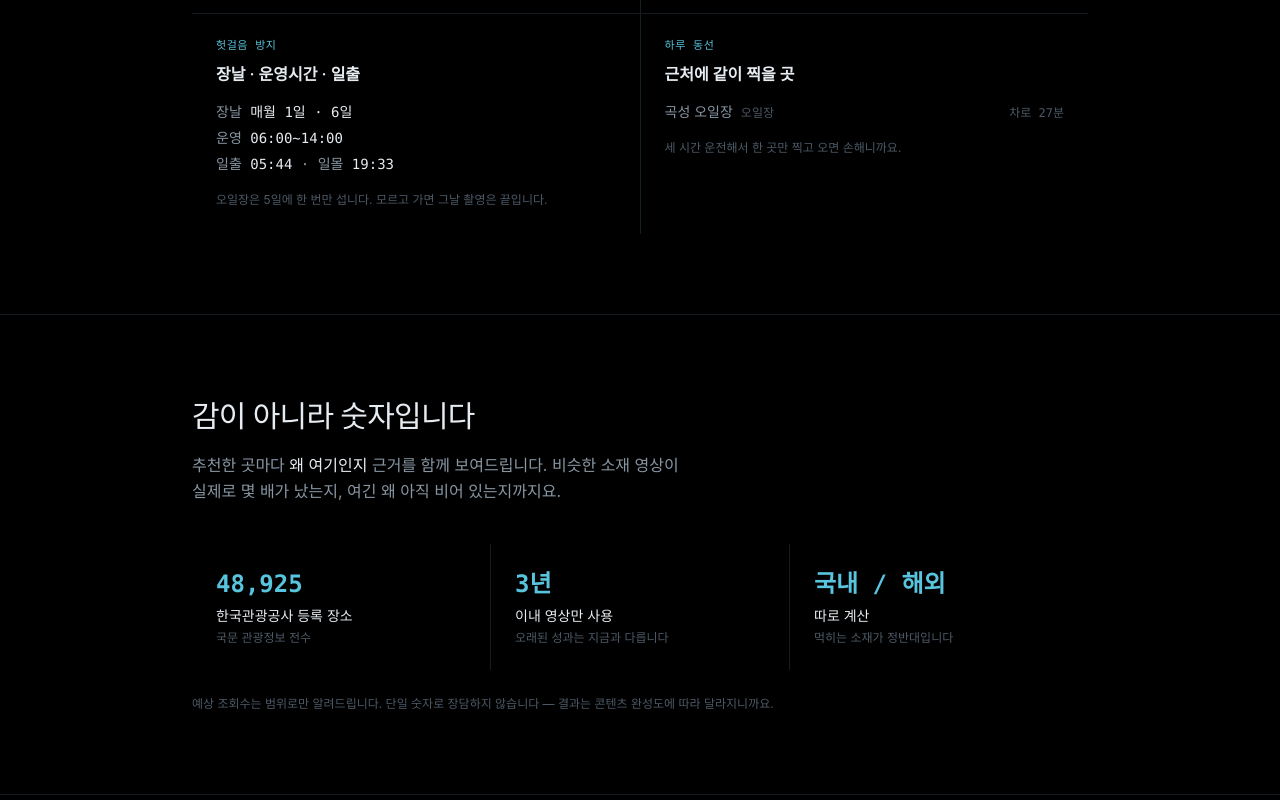
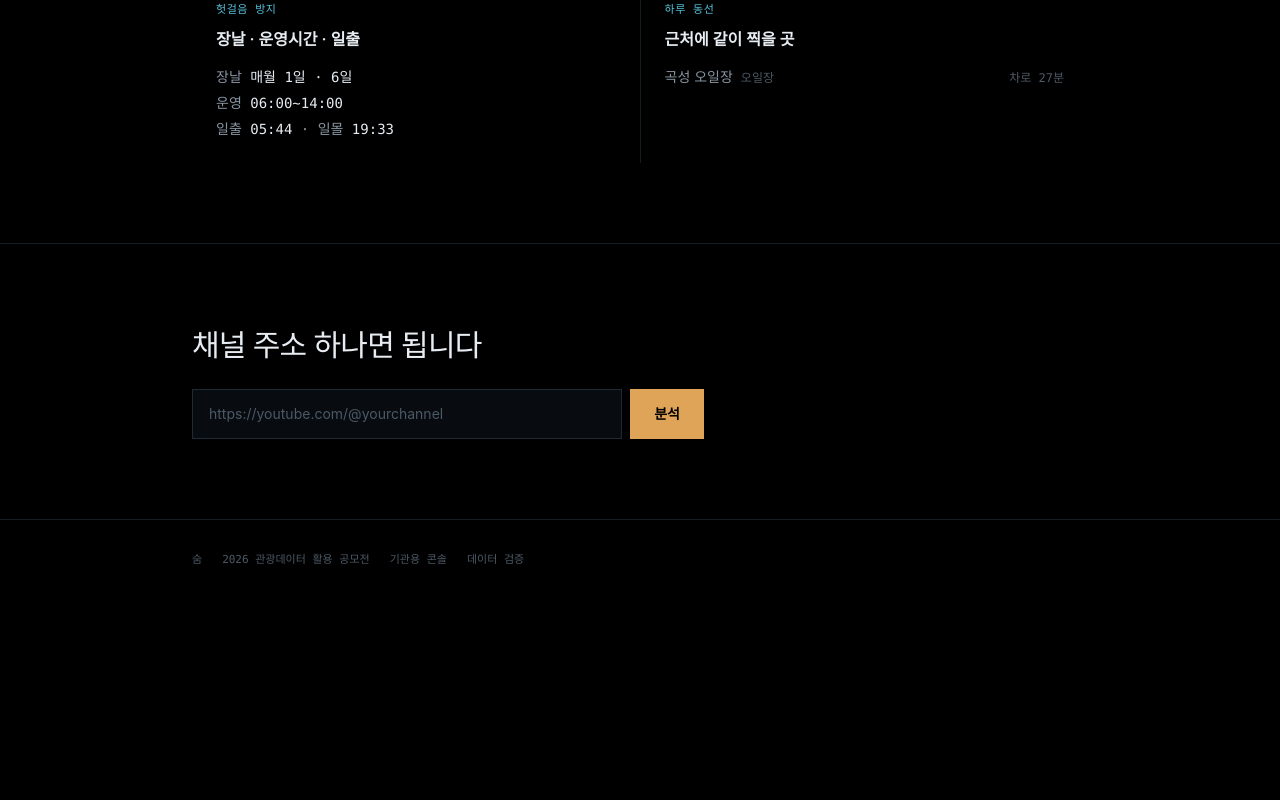
Before and after one commit to god77712-alt/soom, a Next.js app: page / in a window 1280 px wide. Shown: the part 1160-1960 px from the top of the page. After the commit the page ends 1761 px from the top, so only its background shows below. Built offline with nearby package versions, Linux system fonts and the light colour scheme.

Commit message:
빈 자리를 문장으로 채우지 않는다 - 설득 문구/추정 고지 제거

```diff
--- a/src/app/page.tsx
+++ b/src/app/page.tsx
@@ -149,9 +149,6 @@ export default async function Home() {
                     </div>
                   ))}
                 </div>
-                <p className="mt-4 text-xs leading-relaxed text-ink3">
-                  이미 많이 찍힌 곳도 함께 보여드립니다. 비교해보고 고르시라고요.
-                </p>
               </div>
             </Reveal>
 
@@ -172,9 +169,6 @@ export default async function Home() {
                     </div>
                   ))}
                 </div>
-                <p className="mt-4 text-xs leading-relaxed text-ink3">
-                  잘 된 영상들의 공통 구성에서 뽑았습니다. 지어낸 게 아닙니다.
-                </p>
               </div>
             </Reveal>
 
@@ -199,9 +193,6 @@ export default async function Home() {
                     </div>
                   </div>
                 )}
-                <p className="mt-4 text-xs leading-relaxed text-ink3">
-                  오일장은 5일에 한 번만 섭니다. 모르고 가면 그날 촬영은 끝입니다.
-                </p>
               </div>
             </Reveal>
 
@@ -224,58 +215,14 @@ export default async function Home() {
                       </span>
                     </div>
                   ))}
-                  {(!sample || sample.nearby.length === 0) && (
-                    <p className="text-sm text-ink3">반경 40km 안의 다른 소재를 함께 묶어드립니다.</p>
-                  )}
                 </div>
-                <p className="mt-4 text-xs leading-relaxed text-ink3">
-                  세 시간 운전해서 한 곳만 찍고 오면 손해니까요.
-                </p>
               </div>
             </Reveal>
           </div>
         </div>
       </section>
 
-      {/* ══ 왜 믿을 만한지 — 짧게 ══ */}
-      <section className="border-t border-hair px-6 py-20 sm:px-10">
-        <div className="mx-auto max-w-4xl">
-          <Reveal>
-            <h2 className="font-serif text-3xl leading-snug font-normal tracking-tight text-balance">
-              감이 아니라 숫자입니다
-            </h2>
-            <p className="mt-4 max-w-[50ch] leading-relaxed text-ink2">
-              추천한 곳마다 <span className="text-ink">왜 여기인지</span> 근거를 함께 보여드립니다.
-              비슷한 소재 영상이 실제로 몇 배가 났는지, 여긴 왜 아직 비어 있는지까지요.
-            </p>
-          </Reveal>
-
-          <div className="mt-10 grid gap-px bg-hair sm:grid-cols-3">
-            {[
-              ["48,925", "한국관광공사 등록 장소", "국문 관광정보 전수"],
-              ["3년", "이내 영상만 사용", "오래된 성과는 지금과 다릅니다"],
-              ["국내 / 해외", "따로 계산", "먹히는 소재가 정반대입니다"],
-            ].map(([big, mid, small], i) => (
-              <Reveal key={mid} delay={i * 80}>
-                <div className="h-full bg-ground p-6">
-                  <div className="font-mono text-2xl font-bold text-signal tnum">{big}</div>
-                  <div className="mt-1.5 text-sm text-ink">{mid}</div>
-                  <div className="mt-1 text-xs text-ink3">{small}</div>
-                </div>
-              </Reveal>
-            ))}
-          </div>
-
-          <Reveal delay={200}>
-            <p className="mt-6 text-xs leading-relaxed text-ink3">
-              예상 조회수는 범위로만 알려드립니다. 단일 숫자로 장담하지 않습니다 — 결과는 콘텐츠
-              완성도에 따라 달라지니까요.
-            </p>
-          </Reveal>
-        </div>
-      </section>
-
-      {/* ══ 마지막 입력 ══ */}
+            {/* ══ 마지막 입력 ══ */}
       <section className="border-t border-hair px-6 py-20 sm:px-10">
         <div className="mx-auto max-w-4xl">
           <Reveal>
--- a/src/app/place/[id]/page.tsx
+++ b/src/app/place/[id]/page.tsx
@@ -107,19 +107,12 @@ export default async function PlaceDetailPage({
       </section>
 
       {/*
-        무드 태그.
-        소개글이 아니라 영상·댓글에서 나온 것이라 성과 점수가 없다. 대신 근거 수를 보여준다.
-        "정 3건(댓글)" 이 "정 ★★★" 보다 정직하고 크리에이터가 스스로 판단할 수 있다.
-        영상이 없는 곳은 이 영역이 비는데, 그건 결함이 아니라 아직 아무도 안 찍었다는 뜻이다.
+        무드 키워드. 영상·댓글에서 나온 것이라 성과 점수 대신 근거 수를 갖는다.
+        ⚠️ 없으면 섹션 자체를 그리지 않는다. 빈 자리를 문장으로 채우지 말 것.
       */}
-      <section className="mt-6 border border-hair bg-panel/30 p-5">
-        <h2 className="text-sm font-medium text-ink2">
-          여기서 나온 공기
-          <span className="ml-2 text-xs font-normal text-ink3">
-            소개글이 아니라 실제 영상과 댓글에서 뽑았습니다
-          </span>
-        </h2>
-        {moodTags.length > 0 ? (
+      {moodTags.length > 0 && (
+        <section className="mt-6">
+          <h2 className="text-sm font-medium text-ink2">키워드</h2>
           <div className="mt-3 flex flex-wrap gap-2">
             {moodTags.map((m) => (
               <span
@@ -135,12 +128,8 @@ export default async function PlaceDetailPage({
               </span>
             ))}
           </div>
-        ) : (
-          <p className="mt-3 text-sm text-ink3">
-            아직 영상이 없어 이곳의 공기는 알 수 없습니다. 당신 영상이 첫 근거가 됩니다.
-          </p>
-        )}
-      </section>
+        </section>
+      )}
 
       {/* ── 찍을 수 있는 컷 ── */}
       {shots.length > 0 && (
@@ -205,9 +194,6 @@ export default async function PlaceDetailPage({
               <span className="font-semibold text-open">{evidence.own_video_count}편</span>
             </li>
           </ul>
-          <p className="mt-3 text-xs text-ink3">
-            영상이 없는 이유는 품질이 아니라 노출입니다. 등록 정보와 접근성은 이미 갖춰져 있습니다.
-          </p>
         </Step>
 
         {/* ── ④ 당신이면 이 정도 (범위 + 고지 필수) ── */}
--- a/src/app/profile/page.tsx
+++ b/src/app/profile/page.tsx
@@ -16,17 +16,12 @@ import type { Tag, TagAxis } from "@/lib/types";
 const S = getStrings("ko");
 
 /** 화면에 나가는 순서. 소재가 먼저고 시청자가 마지막이다 */
-const AXES: Array<{
-  key: Exclude<TagAxis, "time">;
-  label: string;
-  note: string;
-  accent: boolean;
-}> = [
-  { key: "subject", label: "무엇을 찍는가", note: "상위 성과 영상에서 공통 추출", accent: true },
-  { key: "mood", label: "어떤 공기를 담는가", note: "영상 내용과 댓글 반응에서", accent: false },
-  { key: "format", label: "어떤 형식인가", note: "편집·구성 패턴", accent: false },
-  { key: "persona", label: "어떻게 말하는가", note: "화자의 태도", accent: false },
-  { key: "audience", label: "누가 보는가", note: "댓글 언어·내용으로 추정", accent: false },
+const AXES: Array<{ key: Exclude<TagAxis, "time">; label: string; accent: boolean }> = [
+  { key: "subject", label: "소재", accent: true },
+  { key: "mood", label: "무드", accent: false },
+  { key: "format", label: "형식", accent: false },
+  { key: "persona", label: "화법", accent: false },
+  { key: "audience", label: "시청자", accent: false },
 ];
 
 export default async function ProfilePage({
@@ -84,26 +79,19 @@ export default async function ProfilePage({
       <h1 className="mt-4 font-serif text-4xl leading-tight font-normal tracking-tight text-balance">
         {S.s2Title}
       </h1>
-      <p className="mt-4 max-w-[48ch] text-ink2">
-        최근 {profile.analyzed_count}편 중{" "}
-        <span className="text-ink">성과가 좋았던 {profile.top_performer_count}편</span>만 골라
-        뽑았습니다. 평균이 아니라 <span className="text-open">잘 되는 것</span>을 봅니다.
+      <p className="mt-3 font-mono text-xs text-ink3">
+        최근 {profile.analyzed_count}편 중 상위 성과 {profile.top_performer_count}편에서 추출
       </p>
 
-      {/* ── 축별 분석 ── */}
-      <div className="mt-12 space-y-px bg-hair">
+      {/* ── 축별 키워드. 설명 문장을 붙이지 않는다 ── */}
+      <div className="mt-10 space-y-px bg-hair">
         {AXES.map((axis) => {
           const ids = profile.axes[axis.key] ?? [];
           if (ids.length === 0) return null;
           return (
-            <div key={axis.key} className="grid gap-4 bg-ground py-5 sm:grid-cols-[11rem_1fr]">
-              <div>
-                <div className={`text-sm font-semibold ${axis.accent ? "text-open" : "text-ink"}`}>
-                  {axis.label}
-                </div>
-                <div className="mt-0.5 font-mono text-[11px] leading-relaxed text-ink3">
-                  {axis.note}
-                </div>
+            <div key={axis.key} className="grid gap-3 bg-ground py-4 sm:grid-cols-[7rem_1fr]">
+              <div className={`text-sm font-semibold ${axis.accent ? "text-open" : "text-ink2"}`}>
+                {axis.label}
               </div>
               <div className="flex flex-wrap content-start gap-2">
                 {ids.map((id) => {
@@ -122,31 +110,19 @@ export default async function ProfilePage({
                     </span>
                   );
                 })}
-                {axis.key === "audience" && (
-                  <span className="self-center font-mono text-[11px] text-ink3">
-                    ※ 시청자 통계는 채널 소유자만 볼 수 있어 댓글로 추정한 값입니다
-                  </span>
-                )}
               </div>
             </div>
           );
         })}
       </div>
 
-      {/* ── 이어서 ── */}
       {strongest && (
-        <div className="mt-12 border border-hair2 bg-panel p-6">
-          <p className="text-sm text-ink2">
-            가장 강한 소재는 <span className="font-semibold text-open">{strongest.name_ko}</span>{" "}
-            입니다. 이 소재로 아직 경쟁이 적은 곳을 찾아드릴까요?
-          </p>
-          <Link
-            href={`/recommend?channel=${ch.id}&tag=${strongest.id}`}
-            className="mt-4 inline-block bg-open px-6 py-3 text-sm font-semibold text-ground transition-opacity hover:opacity-90"
-          >
-            촬영지 5곳 보기
-          </Link>
-        </div>
+        <Link
+          href={`/recommend?channel=${ch.id}&tag=${strongest.id}`}
+          className="mt-10 inline-block bg-open px-6 py-3 text-sm font-semibold text-ground transition-opacity hover:opacity-90"
+        >
+          {strongest.name_ko} 촬영지 보기
+        </Link>
       )}
     </main>
   );
```
